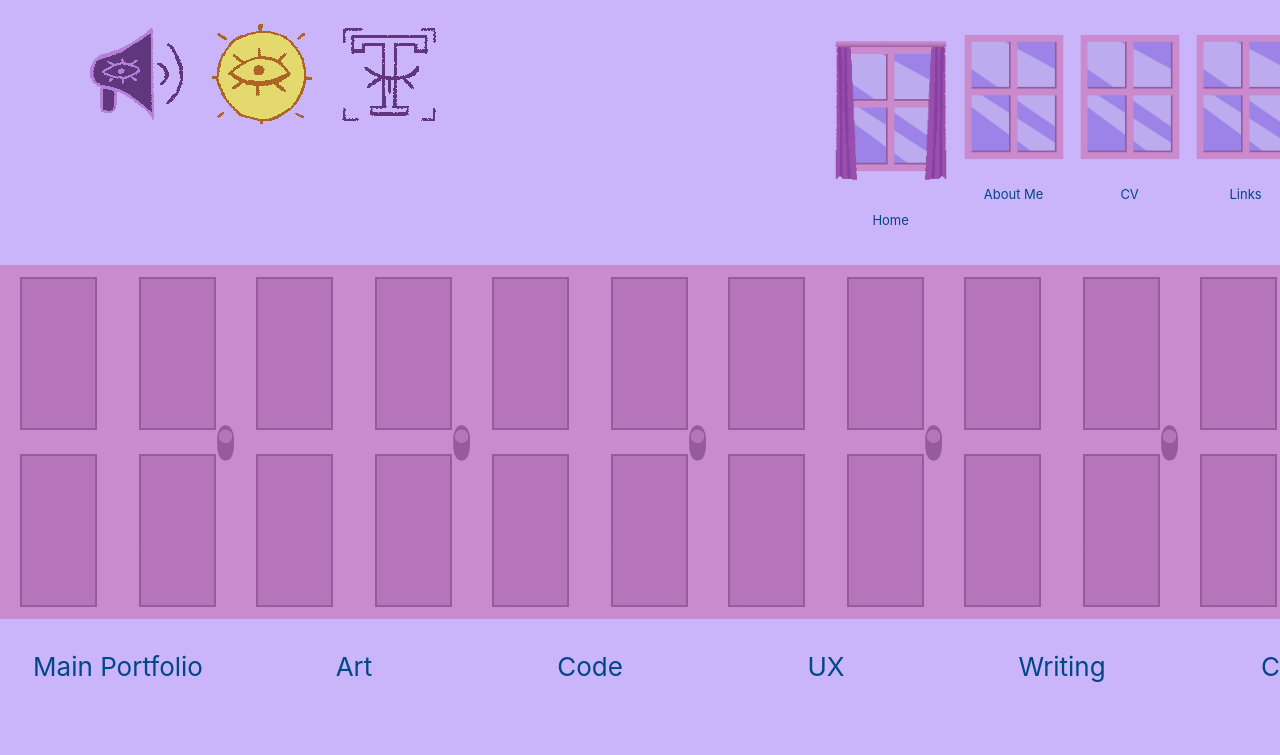
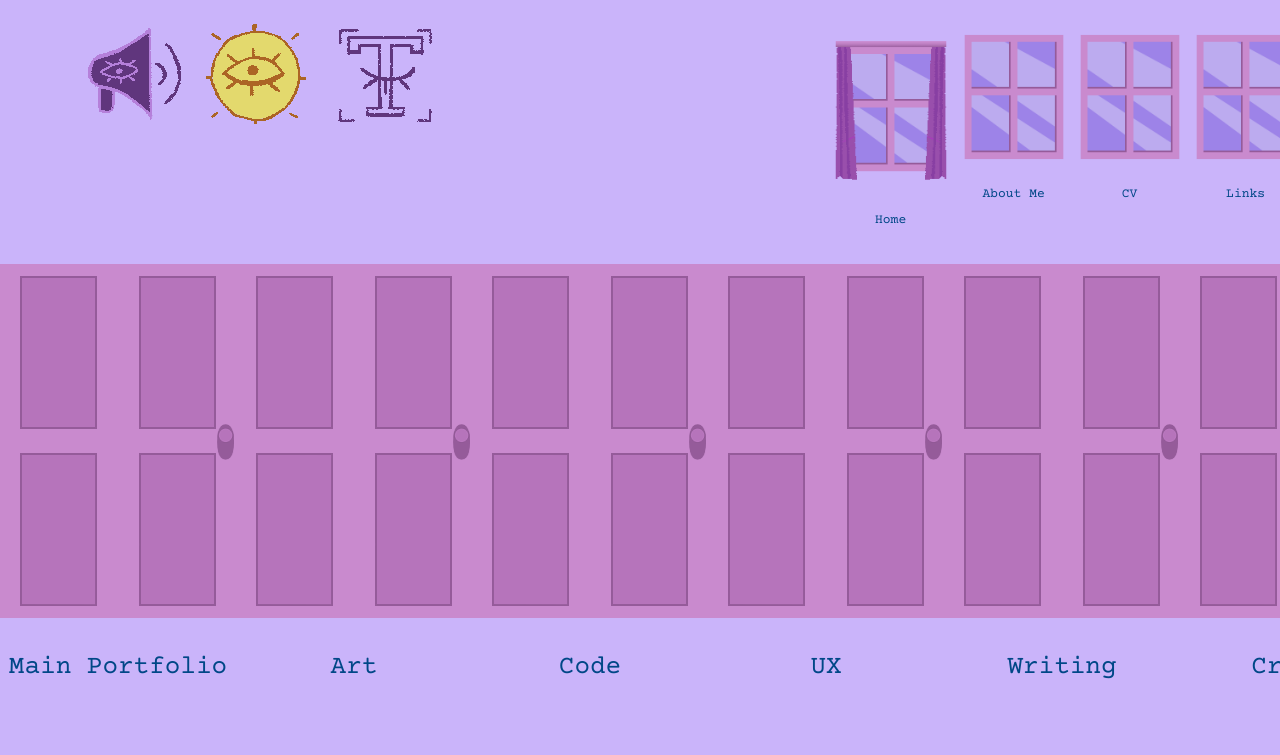
Before and after one commit to ViLinh27/vilinh27-rooms, a React (Create React App) app in the folder linh-rooms/: page / in a window 1280 px wide. Shown: the top 755 px of the page. Built offline with nearby package versions, Linux system fonts and the light colour scheme.

Commit message:
Moved navbar components to compoment folder
Also got font change button to wokr !!!

```diff
--- a/linh-rooms/src/App.css
+++ b/linh-rooms/src/App.css
@@ -1,3 +1,5 @@
+@import url('https://fonts.googleapis.com/css2?family=Courier+Prime:ital,wght@0,400;0,700;1,400;1,700&family=Lexend:wght@100..900&display=swap');
+
 /*--- COLOUR VARIABLES---*/
 :root {
   --white: #f2e5fa;
@@ -9,7 +11,75 @@
   --mediumredpurple: #cd4ed6;
 }
 
+/*--- FONT STUFF---*/
+@font-face {
+  font-family: 'Courier Prime';
+  src: url('../public/assets/fonts/Courier_Prime/CourierPrime-Regular.ttf') format('truetype');
+  font-weight: normal;
+  font-style: normal;
+}
+
+@font-face {
+  font-family: 'Lexend';
+  src: url('../public/assets/fonts/Lexend/static/Lexend-Regular.ttf') format('truetype');
+  font-weight: normal;
+  font-style: normal;
+}
+
+.lexend-dysfont {
+  font-family: "Lexend", sans-serif;
+  font-optical-sizing: auto;
+  font-weight: 400;
+  font-style: normal;
+}
+
+.courier-prime-regular {
+  font-family: "Courier Prime", monospace;
+  font-weight: 400;
+  font-style: normal;
+}
+
+.courier-prime-bold {
+  font-family: "Courier Prime", monospace;
+  font-weight: 700;
+  font-style: normal;
+}
+
+.courier-prime-regular-italic {
+  font-family: "Courier Prime", monospace;
+  font-weight: 400;
+  font-style: italic;
+}
+
+.courier-prime-bold-italic {
+  font-family: "Courier Prime", monospace;
+  font-weight: 700;
+  font-style: italic;
+}
+
+
 /*--- ROOT APP STUFF ---*/
+body {
+  margin: 0;
+  font-family: 'Courier Prime', monospace;/*start off like this one*/
+  -webkit-font-smoothing: antialiased;
+  -moz-osx-font-smoothing: grayscale;
+  transition: font-family 0.3s ease-in-out;/*Makes it smoother coming in i guess*/
+}
+
+button{
+  background-color: transparent;
+  border:none;
+}
+
+/* for toggling fonts*/
+.font-courier{
+  font-family: 'Courier Prime',monospace;
+}
+.font-lexend{
+  font-family: 'Lexend',monospace;
+}
+
 .App {
   text-align: center;
   background-color: var(--lilac);
@@ -22,7 +92,7 @@ a {
   text-decoration: none;
 }
 
-.App-Footer{
+.App-Footer {
   display: flex;
   flex-direction: row;
   align-items: center;
@@ -30,9 +100,9 @@ a {
   align-content: stretch;
 }
 
-.App-musicdog{
+.App-musicdog {
   padding: 5vh 0;
-  height:20vh;
+  height: 20vh;
 }
 
 /*--- NAVIGATION BAR---*/
@@ -144,14 +214,15 @@ a {
 }
 
 @media only screen and (max-width: 320px) {
-  p{
+  p {
     font-size: 18px;
   }
 
-  .Nav-LeftSettingsImg{
-    transform:scale(.9);
+  .Nav-LeftSettingsImg {
+    transform: scale(.9);
   }
-  .Home-nav{
+
+  .Home-nav {
     display: flex;
     flex-direction: column;
     flex-wrap: wrap;
@@ -159,13 +230,15 @@ a {
     align-items: center;
     align-content: center;
   }
-  .Home-nav-left{
-    width:100px;
-    height:200px;
+
+  .Home-nav-left {
+    width: 100px;
+    height: 200px;
     margin-bottom: 30px;
   }
-  .Home-nav-right{
-    height:1000px;
-    width:150px;
+
+  .Home-nav-right {
+    height: 1000px;
+    width: 150px;
   }
 }
--- a/linh-rooms/src/App.js
+++ b/linh-rooms/src/App.js
@@ -1,5 +1,5 @@
 import React, { useState, useEffect, useRef } from 'react';
-import Navbar from './components/homepage/Navbar';
+import Navbar from './components/Navbar';
 import {Routes, Route} from 'react-router-dom';
 import './App.css';
 
--- /dev/null
+++ b/linh-rooms/src/components/FontToggle.js
@@ -0,0 +1,54 @@
+import React, {useState, useEffect } from 'react';
+import '../App.css'
+//component
+import Settings from './Settings';
+
+const COURIER_MODE = "/assets/icons/dysFontOff01.webp";
+const LEXEND_MODE = "/assets/icons/dysFontOn.webp";
+
+const DYSLEXIA_FRIENDLY = "Dyslexia Friendly";
+const DYSLEXIA_NOTFRIENDLY = "Not Dyslexia Friendly";
+
+function FontToggle(){
+    //tracks the font states
+    //notice how Courier prime is set as initial font state
+    const [currFont, setCurrFont] = useState('Courier Prime');
+
+    const imgToUse = currFont==='Courier Prime' ? COURIER_MODE : LEXEND_MODE
+    const btnName = currFont==='Courier Prime' ? DYSLEXIA_NOTFRIENDLY : DYSLEXIA_FRIENDLY
+
+    //function for toggling
+    const toggleFont= ()=>{
+        //Is the previous font couerier prime, if yes, set it to lexend, if not, change it to Couerier prime
+        setCurrFont(prevFont =>
+            prevFont === 'Courier Prime' ? 'Lexend' : 'Courier Prime'
+        );
+    }
+
+    //useeffect to apply font class to body in css
+    useEffect(()=>{
+        //font change is on body tag for global change
+        document.body.classList.remove('font-courier', 'font-lexend');
+
+        if(currFont === 'Courier Prime'){
+            document.body.classList.add('font-courier');
+        }
+        else{
+            document.body.classList.add('font-lexend');
+        }
+    },[currFont]);
+
+    return(
+        <div className="App">
+            <button onClick={toggleFont}>
+                <Settings
+                    settingImg={imgToUse}
+                    settingName={btnName}
+                />
+                {/* Toggle Font (Current: {currFont}) */}
+            </button>
+        </div>
+    )
+}
+
+export default FontToggle;
--- a/linh-rooms/src/components/homepage/NavbarLeft.js
+++ b/linh-rooms/src/components/NavbarLeft.js
@@ -1,5 +1,6 @@
 import React from 'react';
-import Settings from '../Settings';
+import Settings from './Settings';
+import FontToggle from './FontToggle';
 
 function NavbarLeft(){
     return(
@@ -13,10 +14,8 @@ function NavbarLeft(){
                 settingImg="/assets/icons/lightmodeicon.png"
                 settingName="Light Mode"
             />
-            <Settings
-                settingImg="/assets/icons/dysFontOff01.webp"
-                settingName="Dyslexia Mode Off"
-            />
+
+            <FontToggle/>
         </div>
     </>
     )
--- a/linh-rooms/src/components/homepage/NavbarRight.js
+++ b/linh-rooms/src/components/NavbarRight.js
@@ -1,5 +1,5 @@
 import React from 'react';
-import Window from '../Window';
+import Window from './Window';
 //helps us see which is active by comparing each window link:
 import { useLocation } from 'react-router-dom';
 
```
Also changed, not shown: linh-rooms/src/components/Navbar.js (renamed from linh-rooms/src/components/homepage/Navbar.js).
